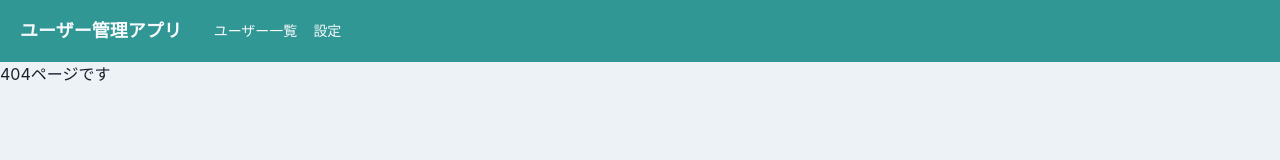
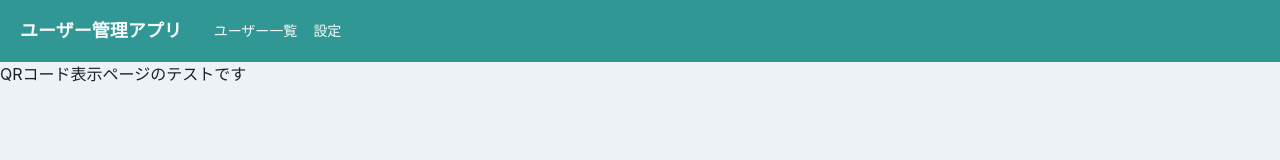
Before and after one commit to takayuki-s/react-user-app-review, a React (Create React App) app: page /home/qr in a window 1280 px wide. Shown: the top 160 px of the page. Built offline with nearby package versions, Linux system fonts and the light colour scheme.

Commit message:
ページ追加テスト

```diff
--- /dev/null
+++ b/src/components/pages/Qr.tsx
@@ -0,0 +1,7 @@
+import { VFC, memo } from "react";
+
+export const Qr: VFC = memo(() => {
+  return (
+    <p>QRコード表示ページのテストです</p>
+  )
+});
--- a/src/router/HomeRoutes.tsx
+++ b/src/router/HomeRoutes.tsx
@@ -1,5 +1,6 @@
 import { Home } from "../components/pages/Home";
 import { Page404 } from "../components/pages/Page404";
+import { Qr } from "../components/pages/Qr";
 import { Setting } from "../components/pages/Setting";
 import { UserManagement } from "../components/pages/UserManagement";
 
@@ -20,6 +21,11 @@ export const homeRoutes = [
     children: <Setting />
   },
   {
+    path: "/qr",
+    exact: false,
+    children: <Qr />
+  },
+  {
     path: "*",
     children: <Page404 />
   },
```
